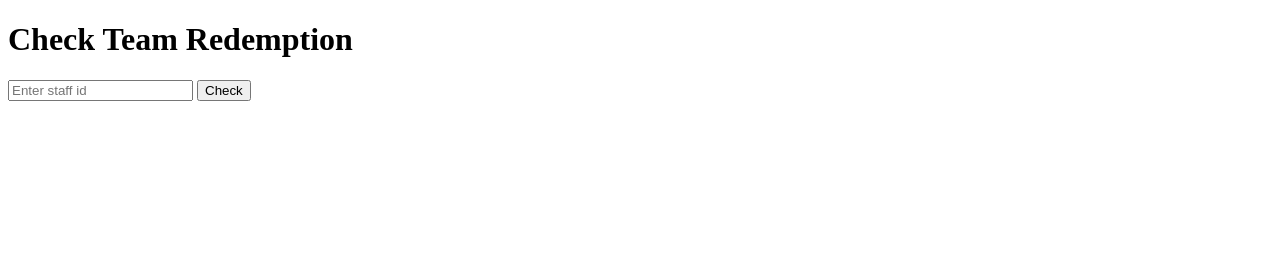
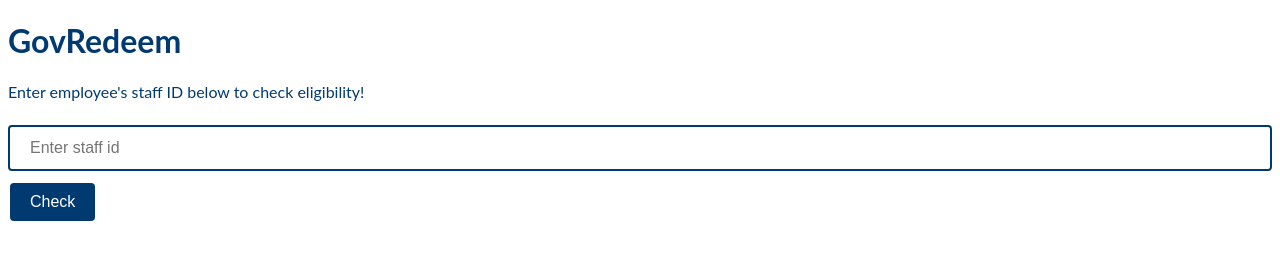
Before and after one commit to belligerentbeagle/GovTech-takeHomeAssignment, a website: page public/index.html in a window 1280 px wide. Drawn offline with Linux system fonts and the light colour scheme.

Commit message:
Improve style

```diff
--- a/public/index.html
+++ b/public/index.html
@@ -4,13 +4,25 @@
 <head>
     <meta charset="UTF-8">
     <meta name="viewport" content="width=device-width, initial-scale=1.0">
-    <title>Check Redemption</title>
+    <title>GovRedeem</title>
+    <link rel="stylesheet" href="styles.css">
 </head>
 <body>
-    <h1>Check Team Redemption</h1>
-    <input type="text" id="staffId" placeholder="Enter staff id">
-    <button onclick="checkRedemption()">Check</button>
-    <p id="result"></p>
+
+    <div class="container">
+        <div class="row">
+            <div class="col">
+            </div>
+            <div class="col">
+                <h1>GovRedeem</h1>
+                <p>Enter employee's staff ID below to check eligibility!</p>
+                <input type="text" id="staffId" class="input-field" placeholder="Enter staff id">
+                <button class="check-button" onclick="checkRedemption()">Check</button>
+                <p id="result"></p>
+            </div>
+        </div>
+    </div>
+
 
     <script>
         function checkRedemption() {
--- /dev/null
+++ b/public/styles.css
@@ -0,0 +1,33 @@
+body {
+    font-family: "Lato", BlinkMacSystemFont, -apple-system, "Segoe UI", "Helvetica Neue", "Helvetica", "Arial", sans-serif;
+    color: #003A70;
+    background-color: #FFFFFF;
+}
+
+.check-button {
+    background-color: #003A70; /* dark blue */
+    color: #FFFFFF; /* white */
+    border: none;
+    padding: 10px 20px;
+    text-align: center;
+    text-decoration: none;
+    display: inline-block;
+    font-size: 16px;
+    margin: 4px 2px;
+    cursor: pointer;
+    border-radius: 4px;
+}
+
+.input-field {
+    width: 100%;
+    padding: 12px 20px;
+    margin: 8px 0;
+    box-sizing: border-box;
+    border: 2px solid #003A70; /* dark blue */
+    border-radius: 4px;
+    font-size: 100%;
+}
+
+.input-field::placeholder {
+    font-size: 100%;
+}
```
Also changed, not shown: GovWallet/README.md (added).
